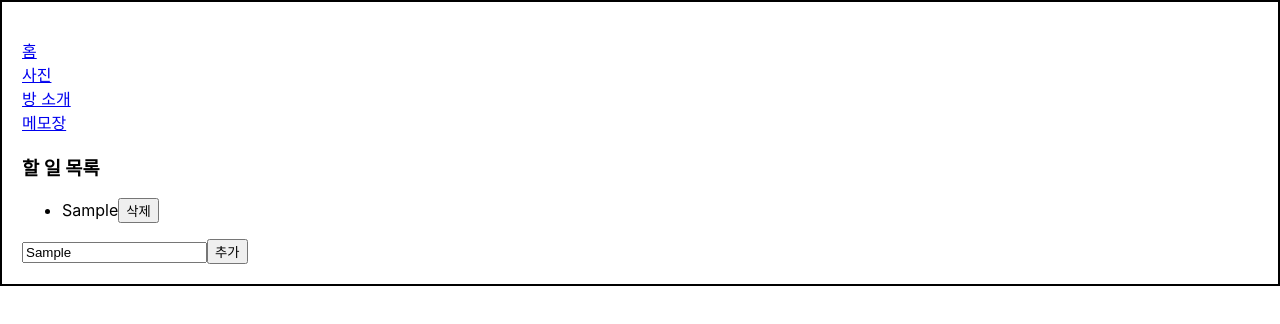
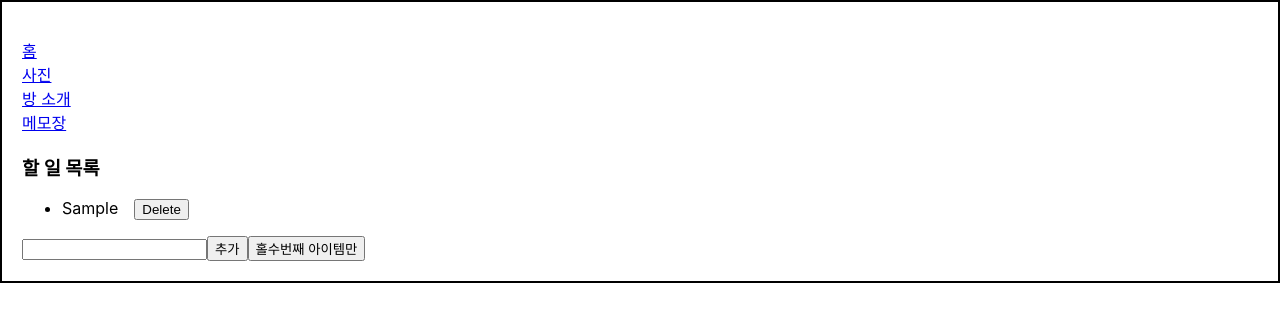
Before and after one commit to superfly9/JS_BASIC, a React (Create React App) app in the folder react_practice/: page /todo in a window 1280 px wide. Both pictures are taken after typing "Sample" into the empty fields and a click on the button "추가". Shown: the top 324 px of the page. Built offline with nearby package versions, Linux system fonts and the light colour scheme.

Commit message:
todo에 홀수번째만 보이게 하는 filter적용

```diff
--- a/react_practice/src/Todo.js
+++ b/react_practice/src/Todo.js
@@ -4,25 +4,35 @@ function Todo() {
     const [todoList,setTodo] = useState([]);
     const [currentId,setCurrentId] = useState(1);
     const [descValue,setDescValue] = useState('');
+    const [showOdd,setShowOdd] = useState(false);
+    //odd - 홀수 / even - 짝수
+    const handleDelete = (e) =>{
+        const {target : {dataset : {id}}} =  e
+        console.log(id,e.target.dataset)
+        let todo = todoList.filter((item)=>item.currentId!==Number(id));
+        //리스트 삭제 후
+        // setTodo사용 => 다시 리렌더링
+        setTodo(todo);
+    }
+    const addTodo = () =>{
+        setTodo([...todoList,{
+            description :descValue,
+            currentId
+        }])
+        setDescValue('');
+        setCurrentId(currentId+1);
+    }
+    const handleOdd = () => setShowOdd(!showOdd);
 
-    const handleDelete = () =>{
-
-    }
-    const renderTodo = todoList.map((todoInfo,index)=>(
-            <li key={index+1} className='todo_list'>
-                <span>{todoInfo.descValue}</span>
-                <button data-id={currentId} onClick={handleDelete}>삭제</button>
-            </li>
+    //홀수 아이템만 보이게 하기
+    const renderTodo = todoList.filter((_ ,index)=> (showOdd ? index%2 === 0 : true )).map((todo,index)=>(
+        <li key={todo.currentId}>
+            <span style={{marginRight:'1rem'}}>{todo.description}</span>
+            <button data-id={todo.currentId} data-pick='seoul' onClick={handleDelete}>
+                Delete
+            </button>
+        </li>
     ))
-    const addTodo = (e) =>{
-        const todo = {
-            currentId ,
-            descValue
-        }
-        setTodo([...todoList,todo])
-        setCurrentId(currentId+1);
-        console.log(e,e.currentTarget)
-    }
     const handleChange = (e) => setDescValue(e.currentTarget.value);
     return (
         <div>
@@ -32,6 +42,7 @@ function Todo() {
             </ul>
             <input value={descValue} onChange={handleChange} />
             <button onClick={addTodo}>추가</button>
+            <button onClick={handleOdd}>홀수번째 아이템만</button>
         </div>
     )
 }
```
Also changed, not shown: 1 other file (tests, documents, lock files or other folders).
